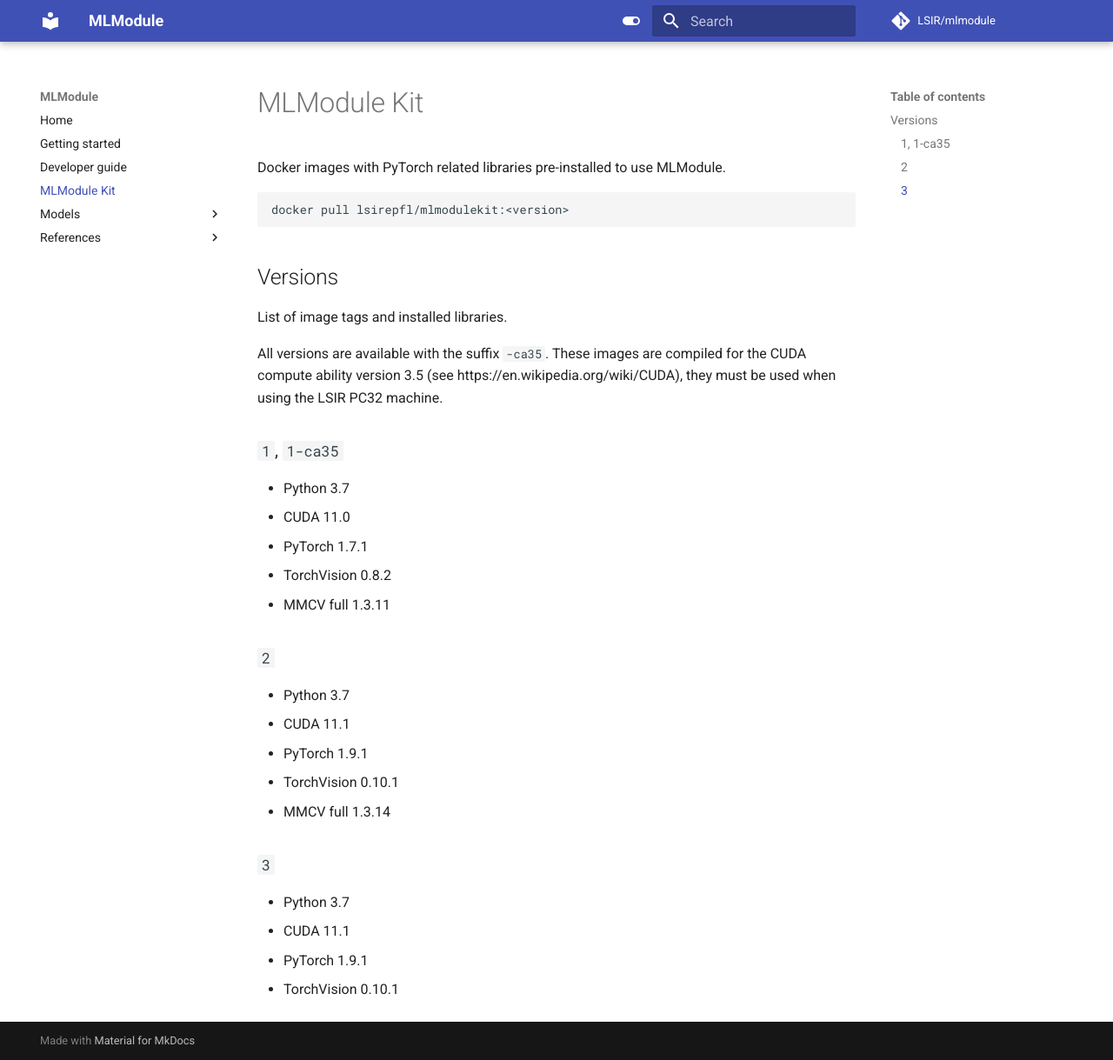
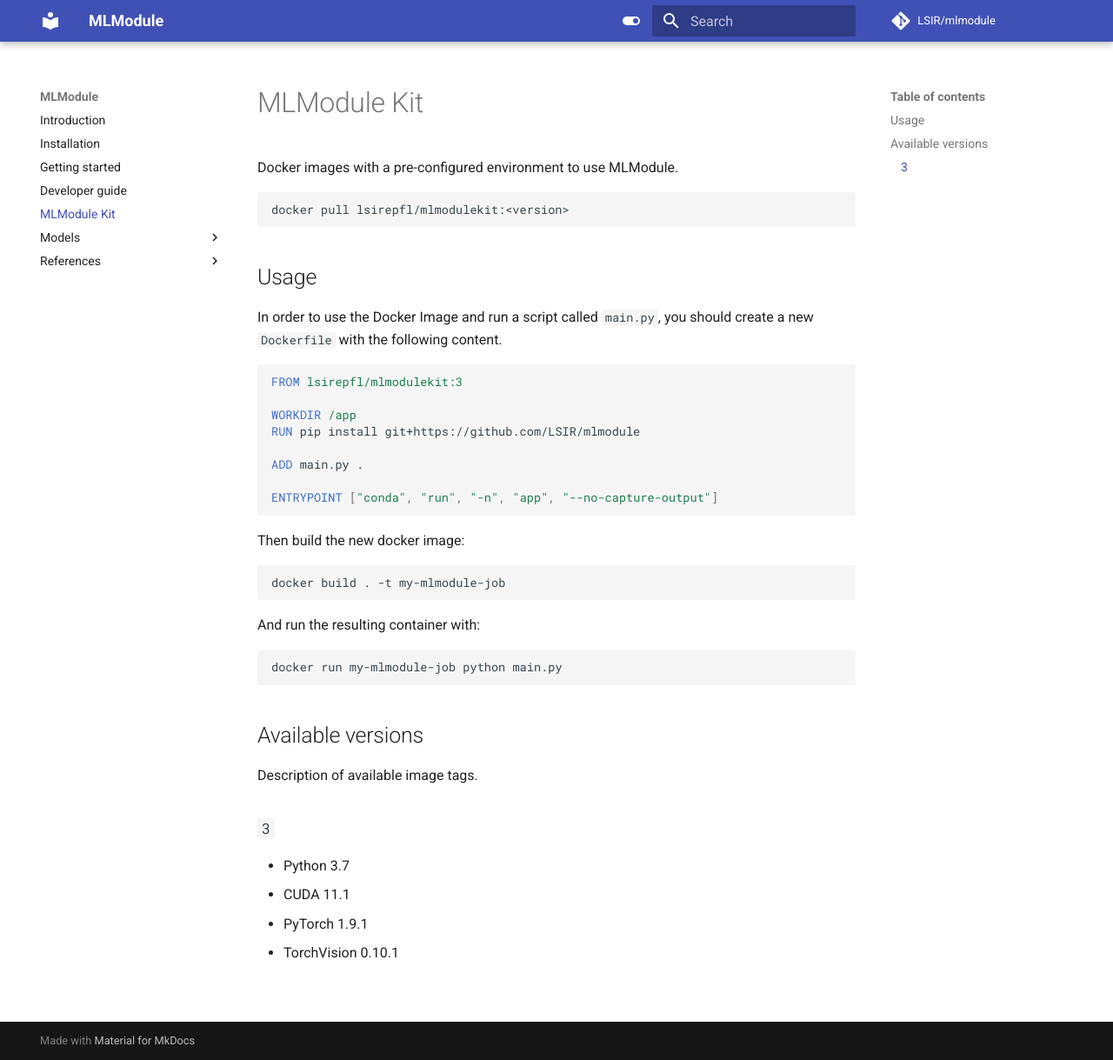
Before and after one commit to mozuma/mozuma, an MkDocs documentation site: the page built from docs/3-mlmodulekit.md, in a window 1280 px wide and 1219 px high. Shown: the whole window at 87% size. Built offline with MkDocs 1.6.1 and Material for MkDocs 9.7.7, drawn with Linux system fonts in a browser that asks for light colours; comment, search, counter and statistics services are not loaded.

Commit message:
Installation instructions Fixes #126

````diff
--- a/docs/3-mlmodulekit.md
+++ b/docs/3-mlmodulekit.md
@@ -1,34 +1,42 @@
 # MLModule Kit
 
-Docker images with PyTorch related libraries pre-installed to use MLModule.
+Docker images with a pre-configured environment to use MLModule.
 
 ```
 docker pull lsirepfl/mlmodulekit:<version>
 ```
 
-## Versions
+## Usage
 
-List of image tags and installed libraries.
+In order to use the Docker Image and run a script called `main.py`,
+you should create a new `Dockerfile` with the following content.
 
-All versions are available with the suffix `-ca35`.
-These images are compiled for the CUDA compute ability version 3.5 (see https://en.wikipedia.org/wiki/CUDA),
-they must be used when using the LSIR PC32 machine.
+```Dockerfile
+FROM lsirepfl/mlmodulekit:3
 
-### `1`, `1-ca35`
+WORKDIR /app
+RUN pip install git+https://github.com/LSIR/mlmodule
 
-* Python 3.7
-* CUDA 11.0
-* PyTorch 1.7.1
-* TorchVision 0.8.2
-* MMCV full 1.3.11
+ADD main.py .
 
-### `2`
+ENTRYPOINT ["conda", "run", "-n", "app", "--no-capture-output"]
+```
 
-* Python 3.7
-* CUDA 11.1
-* PyTorch 1.9.1
-* TorchVision 0.10.1
-* MMCV full 1.3.14
+Then build the new docker image:
+
+```shell
+docker build . -t my-mlmodule-job
+```
+
+And run the resulting container with:
+
+```shell
+docker run my-mlmodule-job python main.py
+```
+
+## Available versions
+
+Description of available image tags.
 
 ### `3`
 
--- a/mkdocs.yml
+++ b/mkdocs.yml
@@ -39,6 +39,7 @@
 
 plugins:
   - search
+  - markdownextradata
   - mkdocstrings:
       handlers:
         python:
@@ -50,3 +51,11 @@
             show_source: false
       watch:
         - src/mlmodule
+
+extra:
+  develop:
+    python_version: 3.7
+    pytorch_version: 1.9
+    tox_env_version: py37-pt19
+  release:
+    tox_env_version: "{py37,py38,py39}{-pt19,-pt110}{-cuda,}"
````
Also changed, not shown: README.md (+10 -3 lines), docs/0-installation.md (added, +31 -0 lines), docs/2-develop.md (+21 -9 lines), docs/index.md (+3 -17 lines), docs/requirements.txt (added, +7 -0 lines), requirements.txt (deleted, +0 -102 lines), setup.cfg (+3 -25 lines), 2 other files.
